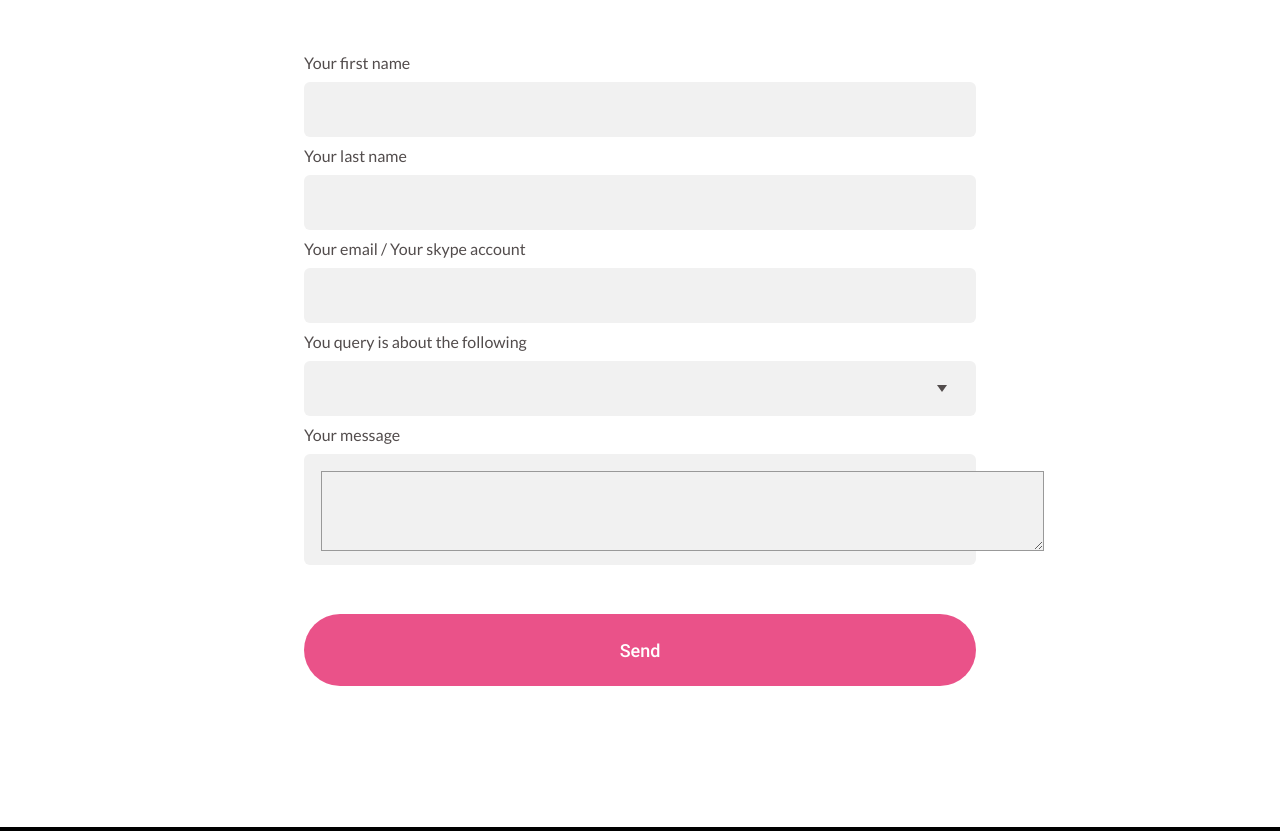
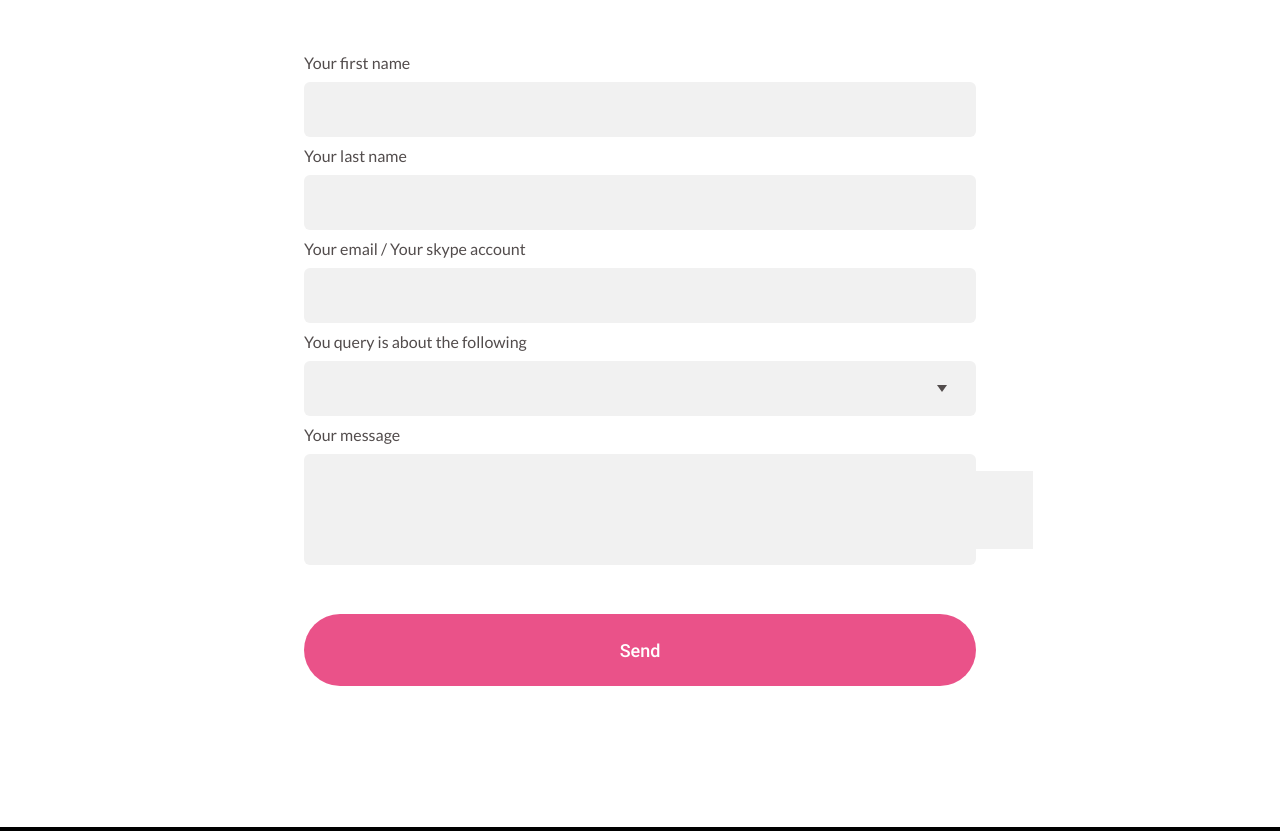
Before and after one commit to Styllerr/mirelia, a plain HTML site: page contact.html in a window 1280 px wide. Shown: the part 266-1097 px from the top of the page. Drawn offline with Linux system fonts and the light colour scheme.

Commit message:
some fix

```diff
--- a/contact.html
+++ b/contact.html
@@ -69,7 +69,7 @@
                 </div>
                 <label for="textarea" class="contact__textarea-label">Your message</label>
                 <div class="contact__textarea-wrapper">
-                    <textarea name="textarea" id="textarea" class="contact__textarea" cols="78" rows="4"></textarea>
+                    <textarea name="textarea" id="textarea" class="contact__textarea" cols="77" rows="4"></textarea>
                 </div>
                 <button type="submit" class="contact__submit">Send</button>
             </form>
--- a/scss/layout/_contact.scss
+++ b/scss/layout/_contact.scss
@@ -110,8 +110,10 @@
     &__textarea {
         outline: none;
         -moz-appearance: none;
-        border: 1px solid #999;
+        border: none;
         background-color: #f1f1f1;
+        resize: none;
+        overflow: auto;
         &-label {
             font-family: "Lato";
             font-style: normal;
@@ -141,5 +143,10 @@
         font-size: 18px;
         line-height: 21px;
         color: $white;
+        cursor: pointer;
+        transition: 0.3s;
+        &:hover {
+            @extend %btn-hover;
+        }
     }
 }
```
Also changed, not shown: css/main.css, css/main.min.css, 2 other files.
